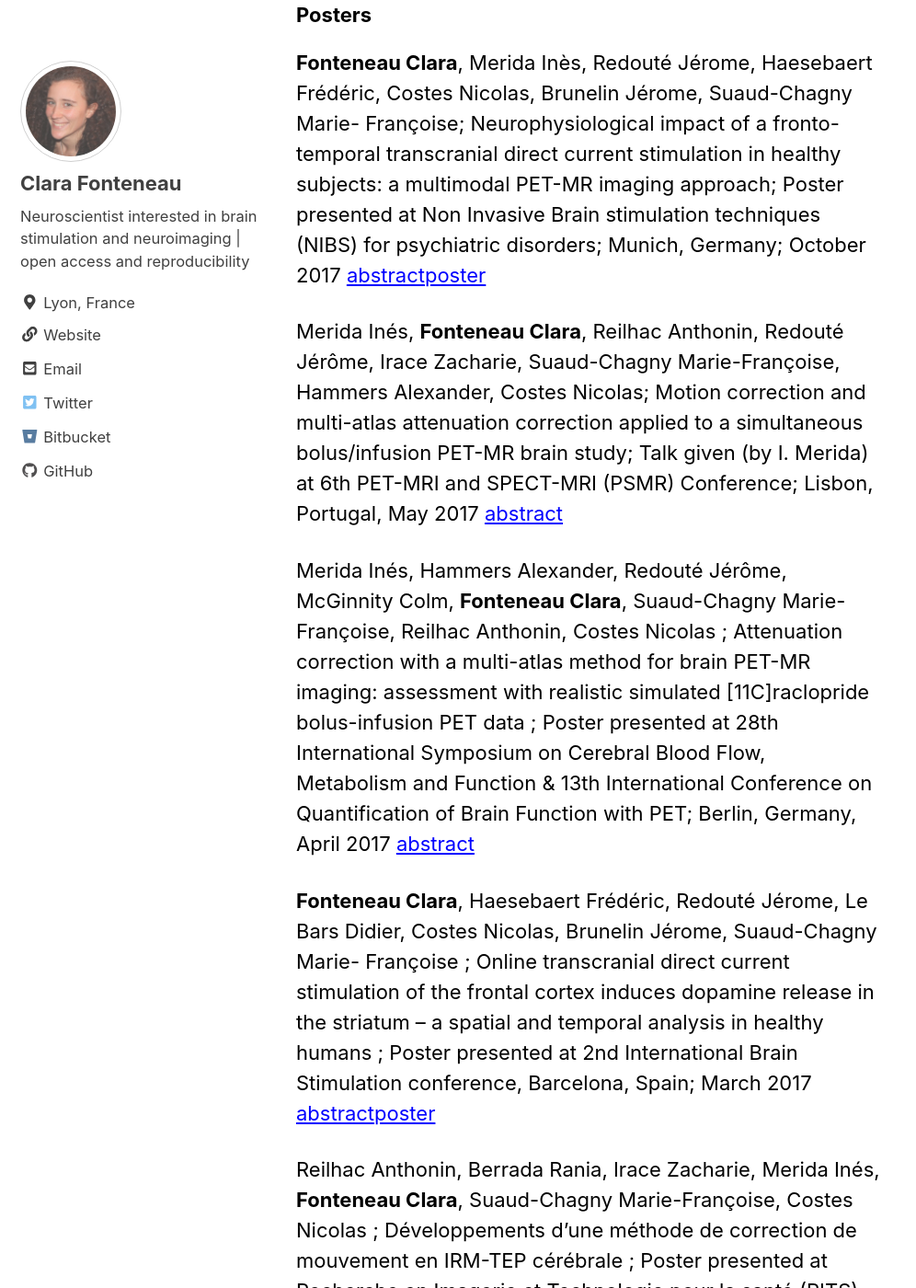
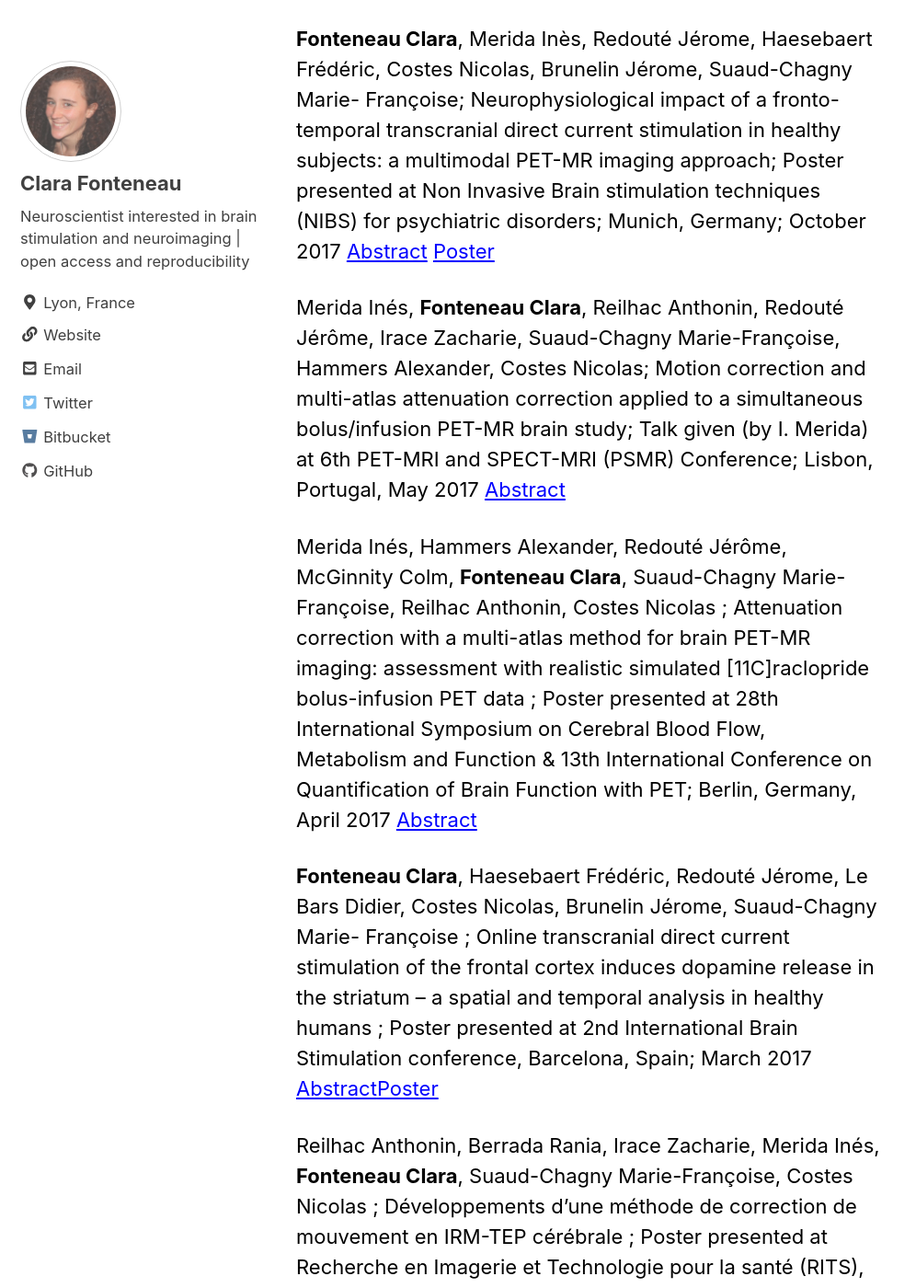
Before and after one commit to clarafonteneau/clarafonteneau.github.io, a Jekyll site: the page built from _pages/publications.md, in a window 1280 px wide and 1400 px high, scrolled down 3717 px. Shown: the whole window at 92% size, without its empty margins (0-996 px from the left). Built offline with Jekyll 4.4.1, drawn with Linux system fonts in a browser that asks for light colours; nearby versions of some CDN libraries; some of the changed text lies outside the part shown.

```diff
--- a/_config.yml
+++ b/_config.yml
@@ -164,6 +164,7 @@ exclude:
   - /docs # ignore Minimal Mistakes /docs
   - /test # ignore Minimal Mistakes /test
   - .DS_Store
+  - /Papers/ifneeded
 keep_files:
   - .git
   - .svn
--- a/_pages/publications.md
+++ b/_pages/publications.md
@@ -20,11 +20,8 @@ header:
 	</div>
 </div>
 
-# <a name="articles"></a> Articles
-
-
-## Coming soon
-
+### <a name="articles"></a> Articles
+#### Coming soon
 #### 2018
 **Fonteneau Clara**, Redouté Jérome, Haesebaert Frédéric, Le Bars Didier, Costes Nicolas, Suaud-Chagny Marie-Françoise, Brunelin Jérome (2018) Frontal transcranial direct current stimulation induces dopamine release in the ventral striatum in human, Cerebral Cortex, Volume 28, Issue 7, 1 July 2018, Pages 2636–2646, [doi](https://doi.org/10.1093/cercor/bhy093) [pdf](/Papers/Fonteneau_2018.pdf)
 
@@ -37,7 +34,6 @@ Psomiades Marion, **Fonteneau Clara**, Mondino Marine, Luck David, Haesebaert Fr
 Bidet-Caulet A, Bottemanne L, **Fonteneau C**, Giard M-H, Bertrand O (2014) Brain Dynamics of Distractibility: Interaction Between Top-Down and Bottom-Up Mechanisms of Auditory Attention. Brain Topography [doi](http://dx.doi.org/10.1007/s10548-014-0354-x) [pdf](/Papers/Bidet-Caulet_2013.pdf)
 
 ### <a name="reviews"></a> Reviews, Chapters & Commentaries
-
 #### 2016
 Psomiades Marion, **Fonteneau Clara**, Suaud-Chagny Marie-Françoise, Haesebaert Frédéric, Brunelin Jérôme (2015) Neurostimulation du cortex préfrontal dorsolatéral : quels effets sur la symptomatologie et les émotions dans la dépression et la schizophrénie ? ; Santé mentale au Québec; co-author [doi](http://dx.doi.org/10.7202/1036972ar) [pdf](/Papers/Psomiades_Rev_2016.pdf)
 
@@ -45,7 +41,6 @@ Psomiades Marion, **Fonteneau Clara**, Suaud-Chagny Marie-Françoise, Haesebaer
 Mondino Marine, **Fonteneau Clara**, Brunelin Jérome (2015) Schizophrenia. Book Chapter in Transcranial Direct Current Stimulation in Neuropsychiatric Disorders: Clinical Principles and Management by Brunoni AR, Nitsche MA, Loo CK. Springer NY, USA [doi](https://doi.org/10.1007/978-3-319-33967-2) [pdf](/Papers/Mondino_Chap_2015.pdf)
 
 ### <a name="talks"></a> Talks
-
 #### 2017
 Neurophysiological impact of a fronto-temporal transcranial direct current stimulation (tDCS) in healthy subjects: a PET-MR multimodal imaging approach
 NeuroImaging Journal Club, CRNL, Lyon Journée Scientifique LILI – IRM-TEP, Lyon
@@ -68,23 +63,23 @@ Neurophysiological impact of a fronto-temporal transcranial direct current stimu
 Conseil scientifique de la Fondation Neurodis, Lyon
 
 ### <a name="posters"></a> Posters
-**Fonteneau Clara**, Merida Inès, Redouté Jérome, Haesebaert Frédéric, Costes Nicolas, Brunelin Jérome, Suaud-Chagny Marie- Françoise; Neurophysiological impact of a fronto-temporal transcranial direct current stimulation in healthy subjects: a multimodal PET-MR imaging approach; Poster presented at Non Invasive Brain stimulation techniques (NIBS) for psychiatric disorders; Munich, Germany; October 2017 [abstract](/Papers/2017_Abstract_COMBISTIM_ECBSP.pdf)[poster](/Papers/2017_Poster_COMBISTIM_ECBSP.pdf)
+**Fonteneau Clara**, Merida Inès, Redouté Jérome, Haesebaert Frédéric, Costes Nicolas, Brunelin Jérome, Suaud-Chagny Marie- Françoise; Neurophysiological impact of a fronto-temporal transcranial direct current stimulation in healthy subjects: a multimodal PET-MR imaging approach; Poster presented at Non Invasive Brain stimulation techniques (NIBS) for psychiatric disorders; Munich, Germany; October 2017 [Abstract](/Papers/2017_Abstract_COMBISTIM_ECBSP.pdf) [Poster](/Papers/2017_Poster_COMBISTIM_ECBSP.pdf)
 
-Merida Inés, **Fonteneau Clara**, Reilhac Anthonin, Redouté Jérôme, Irace Zacharie, Suaud-Chagny Marie-Françoise, Hammers Alexander, Costes Nicolas; Motion correction and multi-atlas attenuation correction applied to a simultaneous bolus/infusion PET-MR brain study; Talk given (by I. Merida) at 6th PET-MRI and SPECT-MRI (PSMR) Conference; Lisbon, Portugal, May 2017 [abstract](/Papers/2017_Abstract_PSMR.pdf)
+Merida Inés, **Fonteneau Clara**, Reilhac Anthonin, Redouté Jérôme, Irace Zacharie, Suaud-Chagny Marie-Françoise, Hammers Alexander, Costes Nicolas; Motion correction and multi-atlas attenuation correction applied to a simultaneous bolus/infusion PET-MR brain study; Talk given (by I. Merida) at 6th PET-MRI and SPECT-MRI (PSMR) Conference; Lisbon, Portugal, May 2017 [Abstract](/Papers/2017_Abstract_PSMR.pdf)
 
-Merida Inés, Hammers Alexander, Redouté Jérôme, McGinnity Colm, **Fonteneau Clara**, Suaud-Chagny Marie-Françoise, Reilhac Anthonin, Costes Nicolas ; Attenuation correction with a multi-atlas method for brain PET-MR imaging: assessment with realistic simulated [11C]raclopride bolus-infusion PET data ; Poster presented at 28th International Symposium on Cerebral Blood Flow, Metabolism and Function & 13th International Conference on Quantification of Brain Function with PET; Berlin, Germany, April 2017 [abstract](/Papers/2017_Abstract_BrainPET.pdf)
+Merida Inés, Hammers Alexander, Redouté Jérôme, McGinnity Colm, **Fonteneau Clara**, Suaud-Chagny Marie-Françoise, Reilhac Anthonin, Costes Nicolas ; Attenuation correction with a multi-atlas method for brain PET-MR imaging: assessment with realistic simulated [11C]raclopride bolus-infusion PET data ; Poster presented at 28th International Symposium on Cerebral Blood Flow, Metabolism and Function & 13th International Conference on Quantification of Brain Function with PET; Berlin, Germany, April 2017 [Abstract](/Papers/2017_Abstract_BrainPET.pdf)
 
-**Fonteneau Clara**, Haesebaert Frédéric, Redouté Jérome, Le Bars Didier, Costes Nicolas, Brunelin Jérome, Suaud-Chagny Marie- Françoise ; Online transcranial direct current stimulation of the frontal cortex induces dopamine release in the striatum – a spatial and temporal analysis in healthy humans ; Poster presented at 2nd International Brain Stimulation conference, Barcelona, Spain; March 2017 [abstract](/Papers/2017_Abstract_DOPASTIM_BrainStim.pdf)[poster](/Papers/2017_Poster_DOPASTIM_BrainStim.pdf)
+**Fonteneau Clara**, Haesebaert Frédéric, Redouté Jérome, Le Bars Didier, Costes Nicolas, Brunelin Jérome, Suaud-Chagny Marie- Françoise ; Online transcranial direct current stimulation of the frontal cortex induces dopamine release in the striatum – a spatial and temporal analysis in healthy humans ; Poster presented at 2nd International Brain Stimulation conference, Barcelona, Spain; March 2017 [Abstract](/Papers/2017_Abstract_DOPASTIM_BrainStim.pdf)[Poster](/Papers/2017_Poster_DOPASTIM_BrainStim.pdf)
 
-Reilhac Anthonin, Berrada Rania, Irace Zacharie, Merida Inés, **Fonteneau Clara**, Suaud-Chagny Marie-Françoise, Costes Nicolas ; Développements d’une méthode de correction de mouvement en IRM-TEP cérébrale ; Poster presented at Recherche en Imagerie et Technologie pour la santé (RITS), Lyon, France, Mars 2017 [abstract](/Papers/2017_Abstract_RITS.pdf)
+Reilhac Anthonin, Berrada Rania, Irace Zacharie, Merida Inés, **Fonteneau Clara**, Suaud-Chagny Marie-Françoise, Costes Nicolas ; Développements d’une méthode de correction de mouvement en IRM-TEP cérébrale ; Poster presented at Recherche en Imagerie et Technologie pour la santé (RITS), Lyon, France, Mars 2017 [Abstract](/Papers/2017_Abstract_RITS.pdf)
 
-**Fonteneau Clara**, Haesebaert Frédéric, Villien Marjorie, Redouté Jérome, Le Bars Didier, Costes Nicolas, Brunelin Jérome, Suaud-Chagny Marie-Françoise ; Neurophysiological impact of a fronto-temporal transcranial direct current stimulation in healthy subjects: a multimodal PET-MR imaging approach; Poster presented at 11th International Symposium on Functional NeuroReceptor Mapping of the Living Brain, Boston, USA; July 2016 [abstract](/Papers/2016_Abstract_COMBISTIM_NRM.pdf)[poster](/Papers/2016_Poster_COMBISTIM_NRM.pdf)
+**Fonteneau Clara**, Haesebaert Frédéric, Villien Marjorie, Redouté Jérome, Le Bars Didier, Costes Nicolas, Brunelin Jérome, Suaud-Chagny Marie-Françoise ; Neurophysiological impact of a fronto-temporal transcranial direct current stimulation in healthy subjects: a multimodal PET-MR imaging approach; Poster presented at 11th International Symposium on Functional NeuroReceptor Mapping of the Living Brain, Boston, USA; July 2016 [Abstract](/Papers/2016_Abstract_COMBISTIM_NRM.pdf) [Poster](/Papers/2016_Poster_COMBISTIM_NRM.pdf)
 
-**Fonteneau Clara**, Haesebaert Frédéric, Redouté Jérome, Le Bars Didier, Costes Nicolas, Brunelin Jérome, Suaud-Chagny Marie- Françoise ; Acute and subsequent effects of transcranial direct current stimulation on the dopaminergic transmission in healthy humans ; Poster presented at 11th International Symposium on Functional NeuroReceptor Mapping of the Living Brain, Boston, USA; July 2016 [abstract](/Papers/2016_Abstract_DOPASTIM_NRM.pdf)[poster](/Papers/2016_Poster_DOPASTIM_NRM.pdf)
+**Fonteneau Clara**, Haesebaert Frédéric, Redouté Jérome, Le Bars Didier, Costes Nicolas, Brunelin Jérome, Suaud-Chagny Marie- Françoise ; Acute and subsequent effects of transcranial direct current stimulation on the dopaminergic transmission in healthy humans ; Poster presented at 11th International Symposium on Functional NeuroReceptor Mapping of the Living Brain, Boston, USA; July 2016 [Abstract](/Papers/2016_Abstract_DOPASTIM_NRM.pdf) [Poster](/Papers/2016_Poster_DOPASTIM_NRM.pdf)
 
-**Fonteneau Clara**, Redouté Jérome, Le Bars Didier, Costes Nicolas, Brunelin Jérome, Suaud-Chagny Marie-Françoise; Impact of transcranial direct current stimulation on the dopaminergic transmission in healthy humans; Poster presented at Non Invasive Brain stimulation techniques (NIBS) for psychiatric disorders Ghent, Belgium; December 2015 [abstract](/Papers/2015_Abstract_DOPASTIM_Ghent.pdf)[poster](/Papers/2015_Poster_DOPASTIM_Ghent.pdf)
+**Fonteneau Clara**, Redouté Jérome, Le Bars Didier, Costes Nicolas, Brunelin Jérome, Suaud-Chagny Marie-Françoise; Impact of transcranial direct current stimulation on the dopaminergic transmission in healthy humans; Poster presented at Non Invasive Brain stimulation techniques (NIBS) for psychiatric disorders Ghent, Belgium; December 2015 [Abstract](/Papers/2015_Abstract_DOPASTIM_Ghent.pdf) [Poster](/Papers/2015_Poster_DOPASTIM_Ghent.pdf)
 
-Psomiades Marion, **Fonteneau Clara**, Haesebaert Frédéric, Suaud-Chagny Marie-Françoise, Brunelin Jérôme. Does prefrontal non invasive brain stimulation alleviating symptoms in depression and schizophrenia impact emotion processing ?; Poster presented at Non Invasive Brain stimulation techniques (NIBS) for psychiatric disorders Ghent, Belgium; December 2015 [abstract](/Papers/2015_Abstract_Emotion_Ghent.pdf)[poster](/Papers/2015_Poster_Emotion_Ghent.pdf)
+Psomiades Marion, **Fonteneau Clara**, Haesebaert Frédéric, Suaud-Chagny Marie-Françoise, Brunelin Jérôme. Does prefrontal non invasive brain stimulation alleviating symptoms in depression and schizophrenia impact emotion processing ?; Poster presented at Non Invasive Brain stimulation techniques (NIBS) for psychiatric disorders Ghent, Belgium; December 2015 [Abstract](/Papers/2015_Abstract_Emotion_Ghent.pdf) [Poster](/Papers/2015_Poster_Emotion_Ghent.pdf)
 
 
 ### <a name="thesis"></a> Dissertation
--- a/_posts/2018-09-24-welcome.markdown
+++ b/_posts/2018-09-24-welcome.markdown
@@ -1,7 +1,7 @@
 ---
 title: Welcome
 date: 2018-09-24
-excerpt: Hi, I'm in the process of building this website. Things will come online bits by bits. My main information (CV and research papers) is already online! Thanks for visiting
+excerpt: Hi, I'm in the process of building this website. Things will come online bits by bits. My main information (CV and research papers) is already online!
 permalink: /posts/
 ---
 I'm in the process of building this website. Things will come online bits by bits. My main information (CV and research papers) is already online! Thanks for visiting
```
Also changed, not shown: 10 other files.
